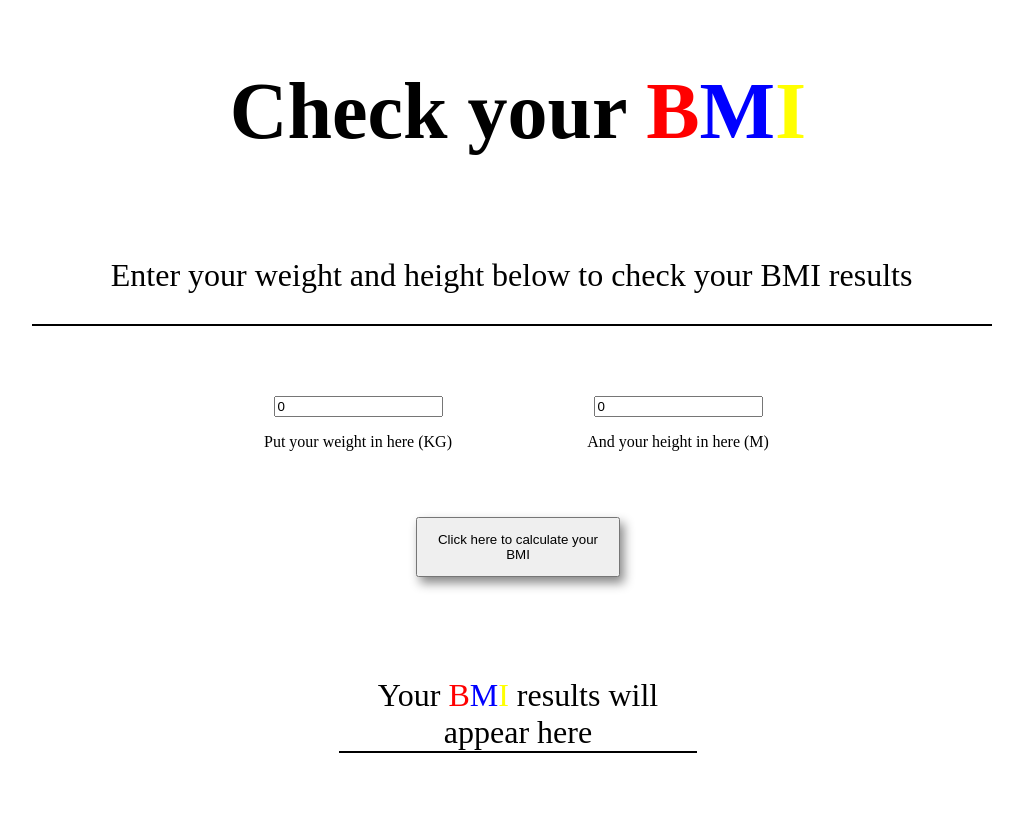
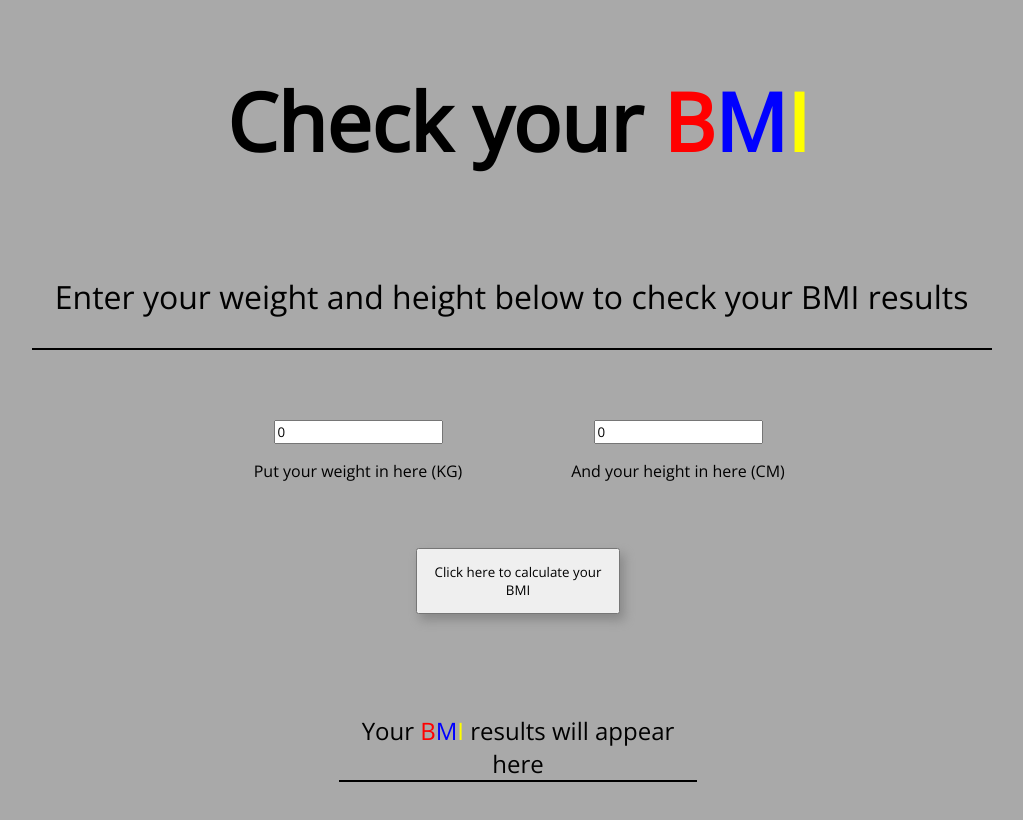
Before and after one commit to fwzmhmd/bmi, a plain HTML site: page bmi.html in a window 1280 px wide. Shown: the whole page, without its empty margins (122-1145 px from the left). Drawn offline with nearby package versions, Linux system fonts and the light colour scheme; a script that the page names is missing.

Commit message:
Add files via upload
Changed M to CM

Added a background colour

```diff
--- a/bmi.html
+++ b/bmi.html
@@ -3,6 +3,7 @@
 <head>
 <meta name="viewport" content="width=device-width, initial-scale=1.0">
 <link rel="stylesheet" type="text/css" href="stylesheet.css">
+<link href="https://fonts.googleapis.com/css?family=Open+Sans" rel="stylesheet">
 <script src="main.js"></script>
 </head>
 <body>
@@ -17,7 +18,7 @@
 		</div>
 		<div id="heightInput">
 		 <input id="height" type="number" name="b" value="0"/>
-		 <p>And your height in here (M)</p>
+		 <p>And your height in here (CM)</p>
 		</div>
          <button type="button" onclick="calculate()">Click here to calculate your BMI</button>
     </form>
--- a/stylesheet.css
+++ b/stylesheet.css
@@ -1,5 +1,10 @@
+* {
+	font-family: 'Open Sans', sans-serif;
+}
+
 body {
 	display:inline;
+	background-color: #A9A9A9;
 }
 
 h2 {
@@ -53,8 +58,9 @@ form #weightInput #heightInput{
 #results {
 	display: block;
     text-align: center;
-    font-size: 2em;
+    font-size: 1.5em;
     border-bottom: 2px solid #000;
+	margin-bottom: 66px;
     width: 28%;
     margin-left: 36%;
 }
```
